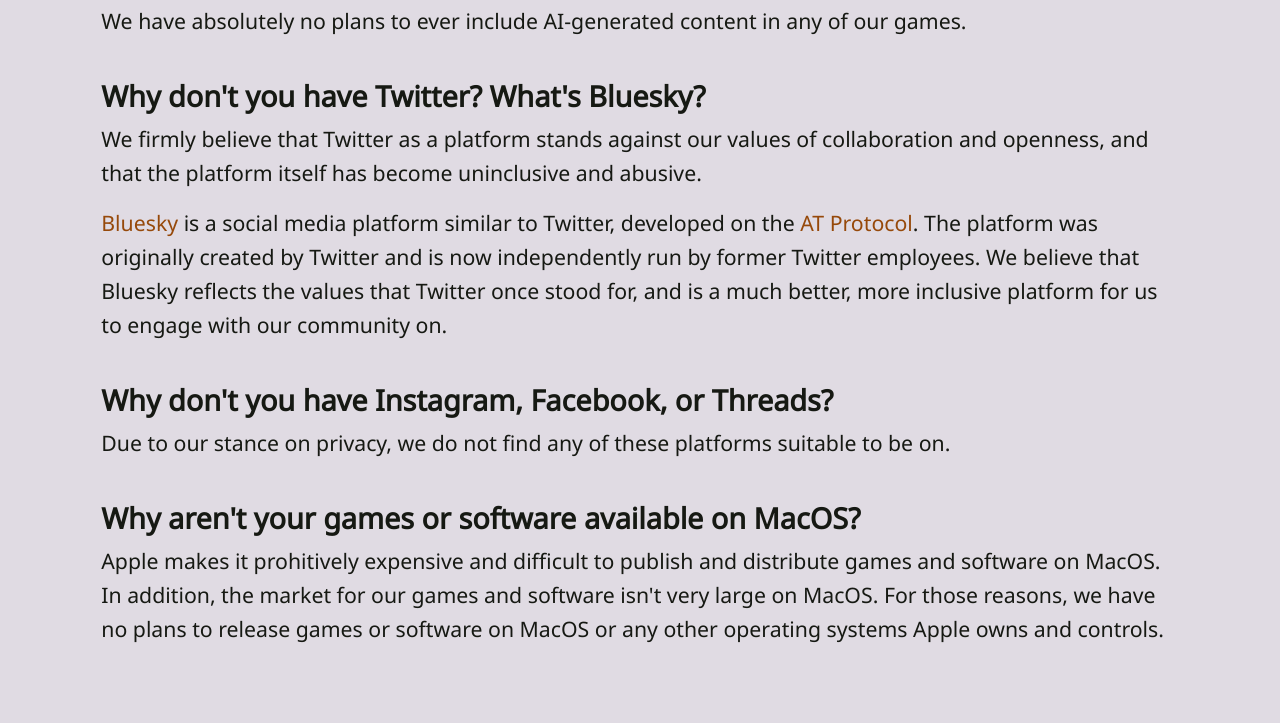
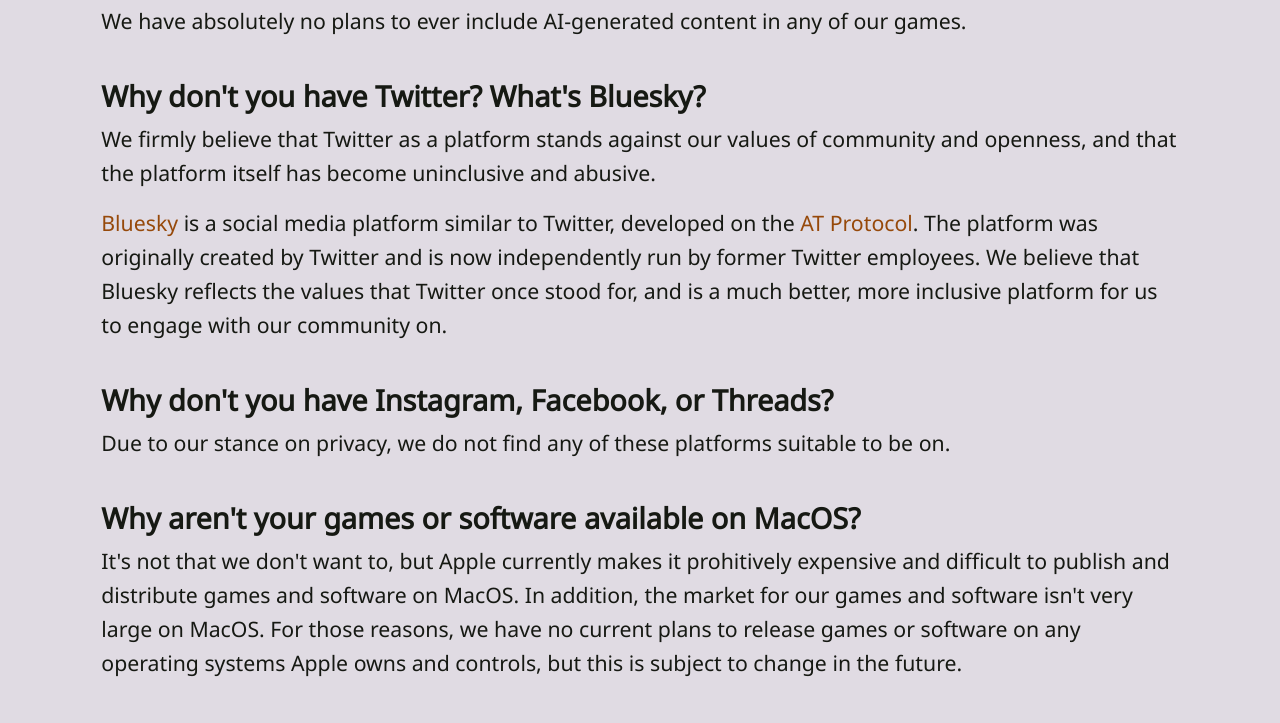
Before and after one commit to adelheidsoftware/adelheid-website, an Astro site: page /faq in a window 1280 px wide. Shown: the part 1290-2013 px from the top of the page. Built offline with nearby package versions, Linux system fonts and the light colour scheme; Astro itself is replaced by a stand-in of ours; a web font is replaced by a local one.

Commit message:
Update FAQ language and grammar

```diff
--- a/src/pages/faq.astro
+++ b/src/pages/faq.astro
@@ -32,13 +32,13 @@
 		<p>We have absolutely no plans to ever include AI-generated content in any of our games.</p>
 
 		<h2>Why don't you have Twitter? What's Bluesky?</h2>
-		<p>We firmly believe that Twitter as a platform stands against our values of collaboration and openness, and that the platform itself has become uninclusive and abusive.</p>
+		<p>We firmly believe that Twitter as a platform stands against our values of community and openness, and that the platform itself has become uninclusive and abusive.</p>
 		<p><a href="https://bsky.social/about">Bluesky</a> is a social media platform similar to Twitter, developed on the <a href="https://atproto.com/">AT Protocol</a>. The platform was originally created by Twitter and is now independently run by former Twitter employees. We believe that Bluesky reflects the values that Twitter once stood for, and is a much better, more inclusive platform for us to engage with our community on.</p>
 
 		<h2>Why don't you have Instagram, Facebook, or Threads?</h2>
 		<p>Due to our stance on privacy, we do not find any of these platforms suitable to be on.</p>
 
 		<h2>Why aren't your games or software available on MacOS?</h2>
-		<p>Apple makes it prohitively expensive and difficult to publish and distribute games and software on MacOS. In addition, the market for our games and software isn't very large on MacOS. For those reasons, we have no plans to release games or software on MacOS or any other operating systems Apple owns and controls.</p>
+		<p>It's not that we don't want to, but Apple currently makes it prohitively expensive and difficult to publish and distribute games and software on MacOS. In addition, the market for our games and software isn't very large on MacOS. For those reasons, we have no current plans to release games or software on any operating systems Apple owns and controls, but this is subject to change in the future.</p>
 	</article>
 </PageLayout>
```
